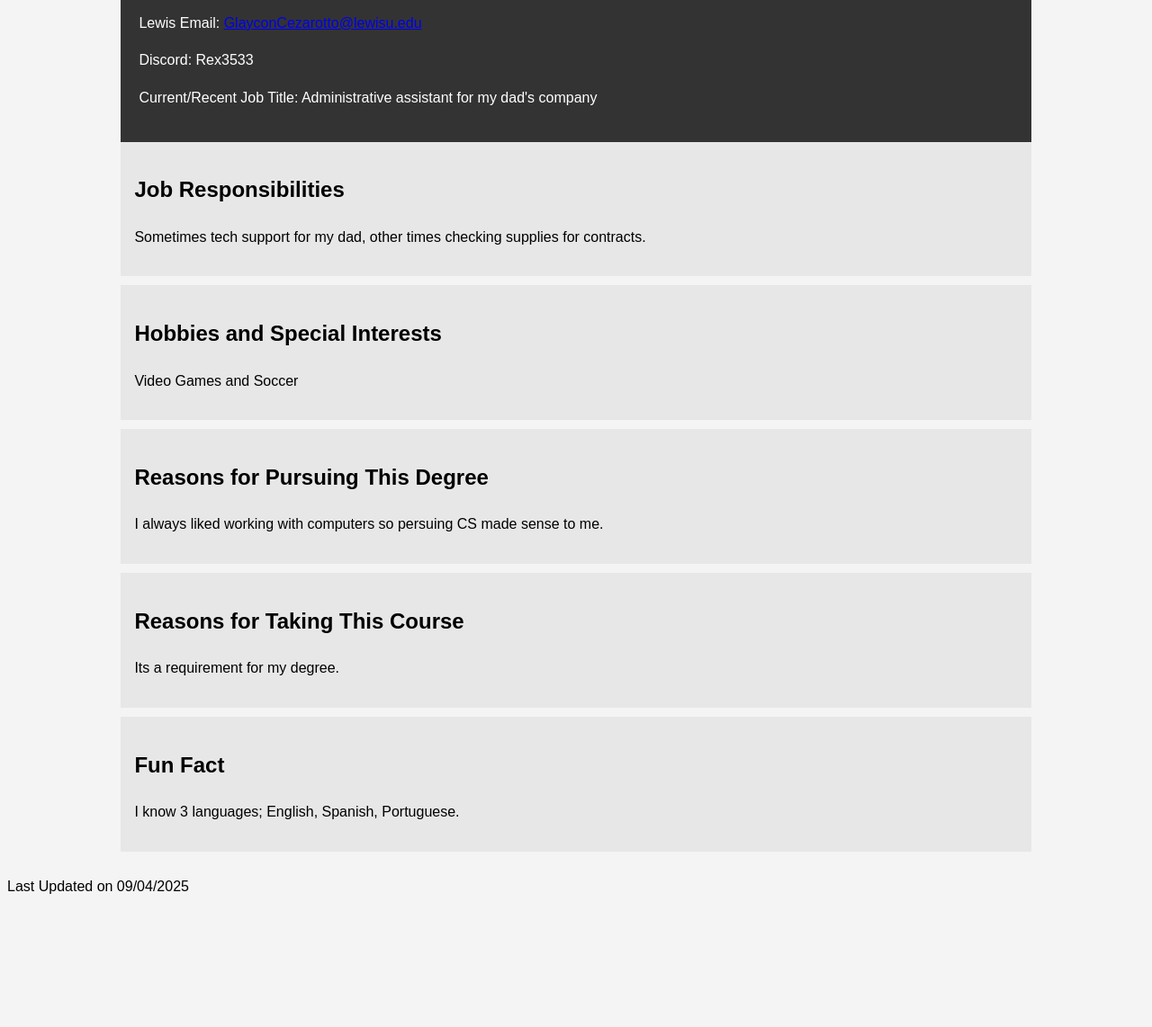
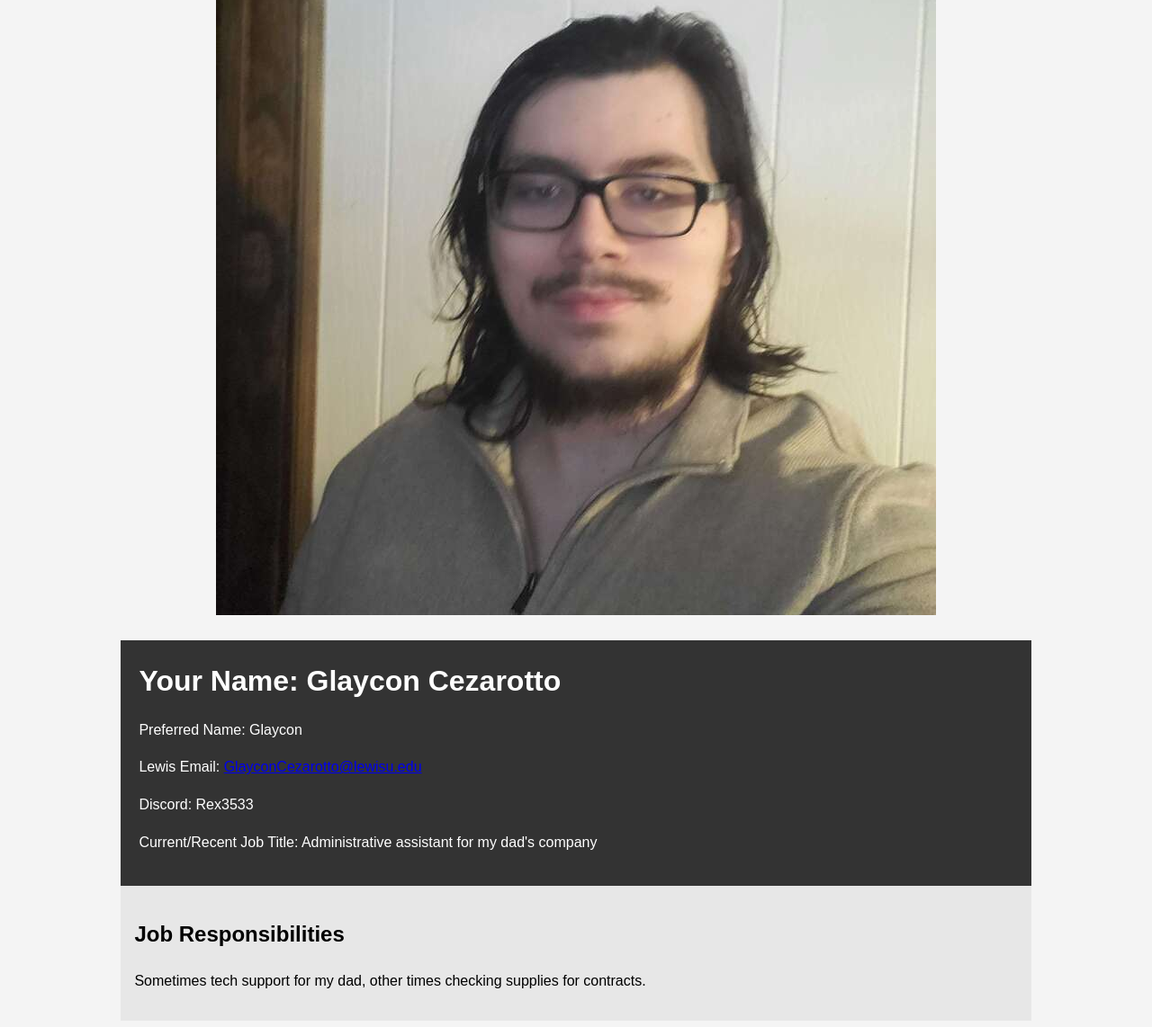
Before and after one commit to rex3533/me, a plain HTML site: page index.html in a window 1280 px wide. Shown: the part 124-1266 px from the top of the page at 90% size. Before the commit the page ends 1138 px from the top, so only its background shows below. Drawn offline with Linux system fonts and the light colour scheme.

Commit message:
Update index.html
changes to code for requirement 2

```diff
--- a/index.html
+++ b/index.html
@@ -30,6 +30,10 @@
 </head>
 <body>
     <div class="container">
+        <div style="text-align: center; margin-bottom: 20px;">
+            <img src="images/me-800-by-800.jpg" alt="Glaycon Cezarotto" >
+        </div>
+
         <header class="main-info">
             <h1>Your Name: Glaycon Cezarotto</h1>
             <p>Preferred Name: Glaycon</p>
@@ -61,9 +65,11 @@
         <section class="fun-fact">
             <h2>Fun Fact</h2>
             <p>I know 3 languages; English, Spanish, Portuguese.</p>
+            </div>
+            <img src="images/me-300-by-300.jpg" alt="Thumbnail of Glaycon" style="max-width: 150px; border-radius: 8px;">
         </section>
     </div>
 
-    <p>Last Updated on 09/04/2025</p>
+    <p>Last Updated on 09/06/2025</p>
 </body>
 </html>
```
